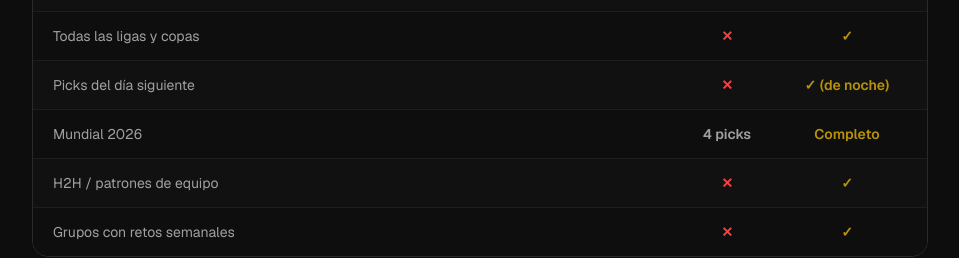
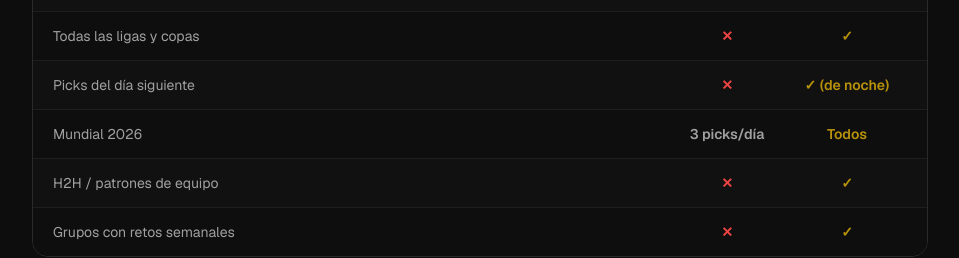
Before and after one commit to tiosaladoapp-cloud/onze-picks-site, a Next.js app: page / in a window 1280 px wide. Shown: the part 4060-4318 px from the top of the page, without its empty margins (160-1119 px from the left). Built offline with nearby package versions, Linux system fonts and the light colour scheme; no server answers; the database is empty.

Commit message:
fix(pricing): actualizar tabla comparativa - Mundial 2026 free tier muestra 3 picks/día
Co-Authored-By: Claude Sonnet 4.6 <noreply@anthropic.com>

```diff
--- a/components/PricingSection.tsx
+++ b/components/PricingSection.tsx
@@ -33,7 +33,7 @@ const COMPARE_ROWS: { feature: string; free: string | null; elite: string | null
   { feature: 'Estadísticas completas', free: null,         elite: '✓' },
   { feature: 'Todas las ligas y copas',free: null,         elite: '✓' },
   { feature: 'Picks del día siguiente',free: null,         elite: '✓ (de noche)' },
-  { feature: 'Mundial 2026',           free: '4 picks',    elite: 'Completo' },
+  { feature: 'Mundial 2026',           free: '3 picks/día', elite: 'Todos' },
   { feature: 'H2H / patrones de equipo',free: null,        elite: '✓' },
   { feature: 'Grupos con retos semanales', free: null,     elite: '✓' },
 ];
```
